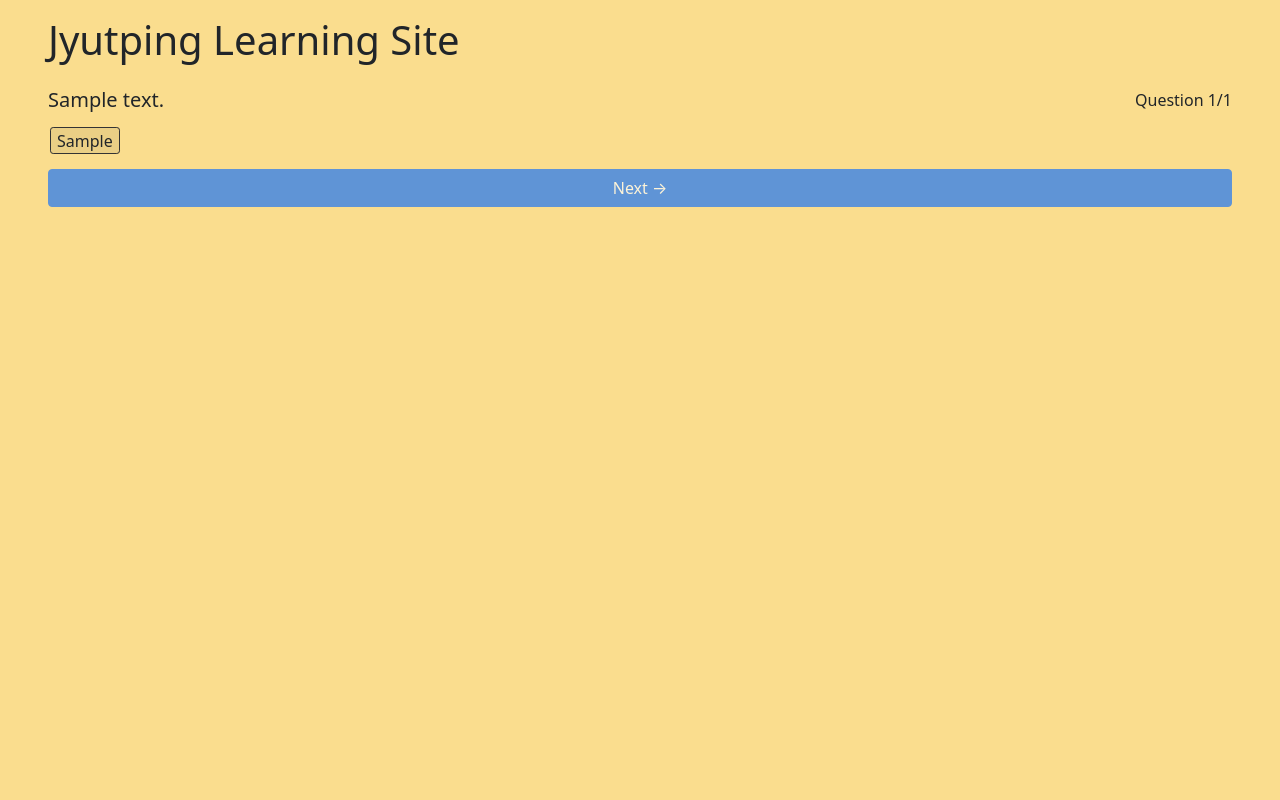
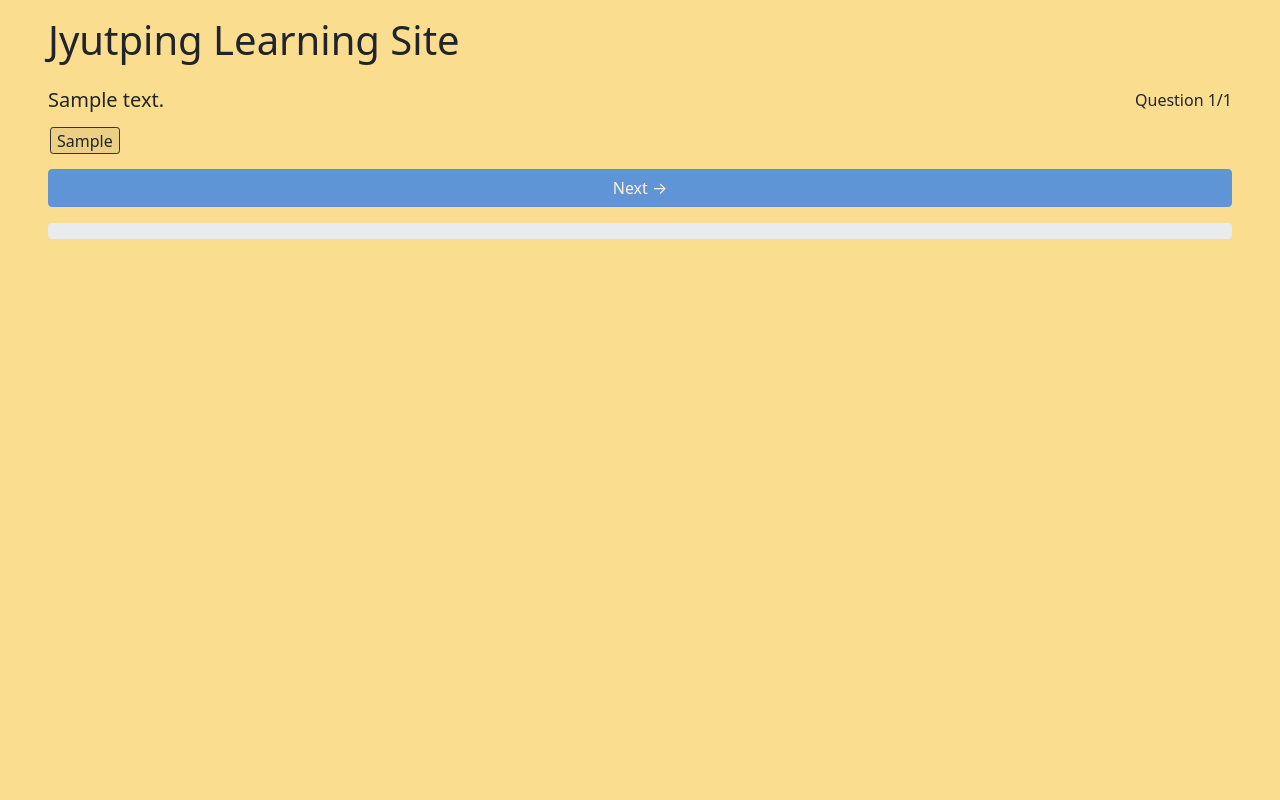
Before and after one commit to turnip99/jyutping-learning-site, a Django app: template wordsandsentences/templates/wordsandsentences/quiz.html in a window 1280 px wide. Run offline with Django 5.2, Linux system fonts and the light colour scheme; the template is opened without the code that fills it: most values are stand-ins (such as "Sample title", 1, 10 or a date in 2020); some libraries are stand-ins or nearby versions.

Commit message:
Added progresss bar

```diff
--- a/wordsandsentences/templates/wordsandsentences/quiz.html
+++ b/wordsandsentences/templates/wordsandsentences/quiz.html
@@ -36,10 +36,10 @@
         .option-button.selected {
             background-color: var(--content-bg-colour);
         }
-        .option-button.correct, .ordering-option-button.correct, .answer-text.correct {
+        .option-button.correct, .ordering-option-button.correct, .answer-text.correct, #progress_bar_correct {
             background-color: #23cc21;
         }
-        .option-button.incorrect, .ordering-option-button.incorrect, .answer-text.incorrect {
+        .option-button.incorrect, .ordering-option-button.incorrect, .answer-text.incorrect, #progress_bar_incorrect {
             background-color: #cc2121;
         }
     </style>
@@ -96,11 +96,18 @@
     {% endfor %}
     <button id="btn_next" class="btn btn-primary w-100 mb-3" disabled>Next &#x2192;</button>
     <div id="div_results" class="info-box d-none mb-3"></div>
+
+    <div class="progress">
+        <div class="progress-bar" id="progress_bar_correct" style="width: 0%"></div>
+        <div class="progress-bar" id="progress_bar_incorrect" style="width: 0%"></div>
+    </div>
 {% endblock %}
 
 {% block scripts %}
     <script>
-        correct_answers_count = 0
+        let questonCount = parseInt("{{ questions|length }}")
+        let correctAnswersCount = 0
+        let incorrectAnswersCount = 0
 
         $(".option-button").click(function() {
             if ($(this).hasClass("disabled")) {
@@ -154,12 +161,14 @@
                 currentQuestionDiv.find(".option-text").removeClass("d-none")
                 if (selectedOption.data("correct") == true) {
                     selectedOption.addClass("correct")
-                    correct_answers_count++
+                    correctAnswersCount++
                 }
                 else {
                     selectedOption.addClass("incorrect")
                     currentQuestionDiv.find(".option-button[data-correct=true]").addClass("correct")
+                    incorrectAnswersCount++
                 }
+                updateProgressBar()
             }
             else if (usedOrderingOptionButtons.length) {
                 currentQuestionDiv.find(".ordering-option-button").addClass("disabled")
@@ -169,22 +178,26 @@
                 currentQuestionDiv.find(".ordering-answer-div .ordering-option-text").each(function() {correctOrderingOptionTexts.push($(this).text())})
                 if (JSON.stringify(usedOrderingOptionTexts) == JSON.stringify(correctOrderingOptionTexts)) {
                     usedOrderingOptionButtons.addClass("correct")
-                    correct_answers_count++
+                    correctAnswersCount++
                 }
                 else {
                     usedOrderingOptionButtons.addClass("incorrect")
                     currentQuestionDiv.find(".ordering-answer-div").removeClass("d-none")
+                    incorrectAnswersCount++
                 }
+                updateProgressBar()
             }
             else if (enabledAnswerText.length) {
                 enabledAnswerText.prop("disabled", true)
                 if (enabledAnswerText.val().toLowerCase() == enabledAnswerText.data("answer").toLowerCase()) {
                     enabledAnswerText.addClass("correct")
-                    correct_answers_count += 1
+                    correctAnswersCount += 1
                 }
                 else {
                     enabledAnswerText.addClass("incorrect").next(".correct-answer-label").removeClass("d-none")
+                    incorrectAnswersCount++
                 }
+                updateProgressBar()
             }
             else {
                 currentQuestionDiv.addClass("d-none")
@@ -195,7 +208,7 @@
                 }
                 else {
                     nextButton.addClass("d-none")
-                    $("#div_results").removeClass("d-none").html(`You got ${correct_answers_count} out of {{ questions|length }} questions correct!`)
+                    $("#div_results").removeClass("d-none").html(`You got ${correctAnswersCount} out of {{ questions|length }} questions correct!`)
                 }
             }
         });
@@ -212,5 +225,12 @@
                 return 'Are you sure you want to leave?';
             }
         });
+
+        function updateProgressBar() {
+            correctPercentage = correctAnswersCount * 100 / questonCount
+            incorrectPercentage = incorrectAnswersCount * 100 / questonCount
+            $("#progress_bar_correct").css("width", `${correctPercentage}%`)
+            $("#progress_bar_incorrect").css("width", `${incorrectPercentage}%`)
+        }
     </script>
 {% endblock %}
```
